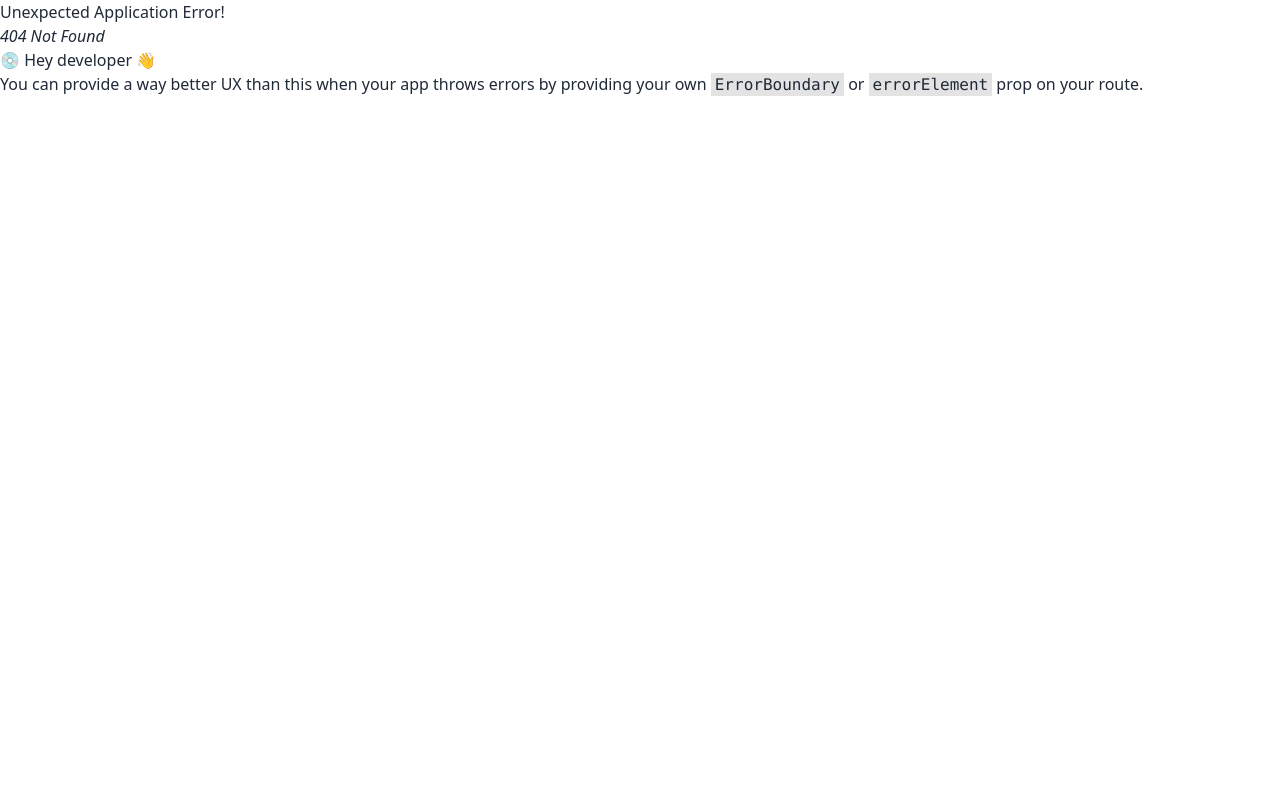
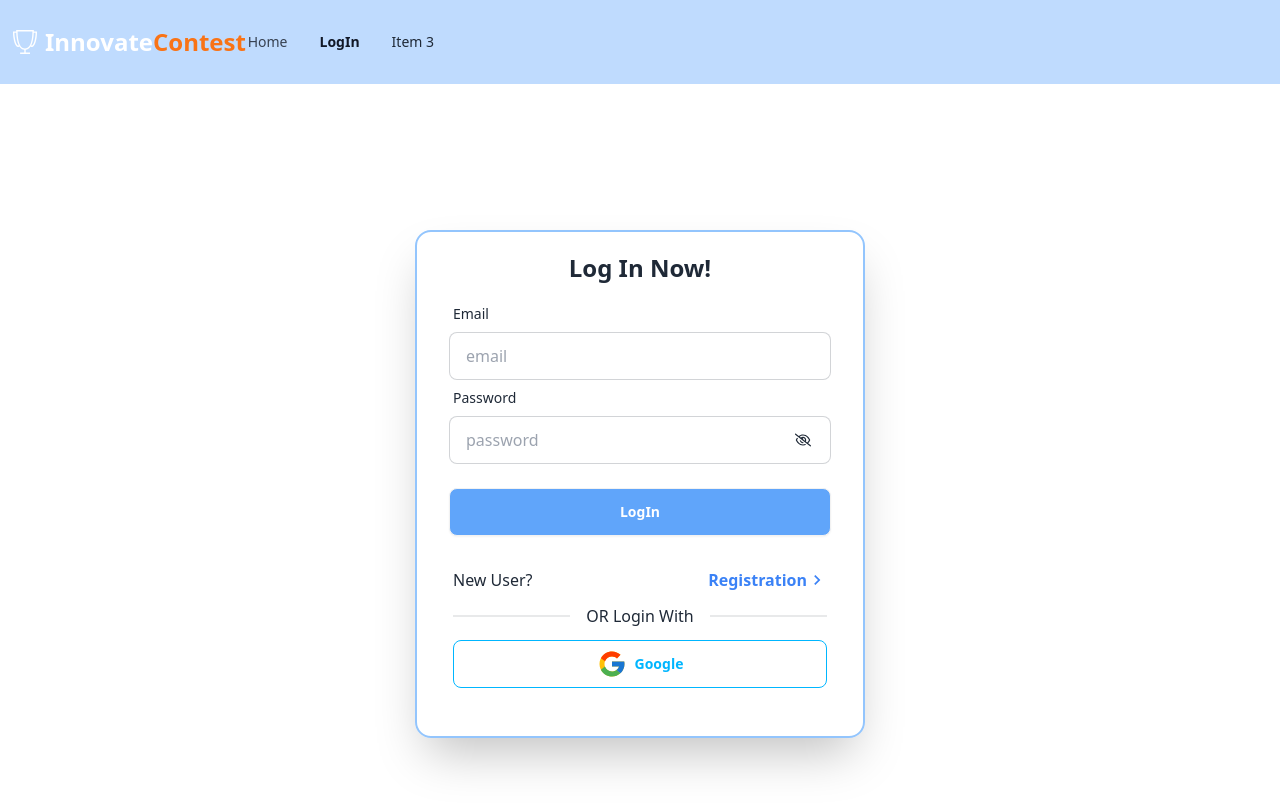
Before and after one commit to regone7/contest-platform-client, a React (Vite) app: page /login in a window 1280 px wide. Before the commit this address had no page. Shown: the top 810 px of the page. Built offline with nearby package versions, Linux system fonts and the light colour scheme.

Commit message:
design register and login

```diff
--- a/src/components/Banner.jsx
+++ b/src/components/Banner.jsx
@@ -9,7 +9,7 @@ const Banner = () => {
                     <p className="text-center">Contest Creation Platform</p>
                     <div className="mt-12 flex  justify-center items-center">
                         <input type="text" placeholder="Type here" className="input input-bordered input-warning w-50% md:w-full md:max-w-xs  rounded-sm" />
-                        <button className="btn bg-orange-400 hover:bg-green-300 rounded-sm rounded-r-full ">Search</button>
+                        <button className="btn bg-orange-400 hover:bg-orange-500 rounded-sm rounded-r-full ">Search</button>
                     </div>
                 </div>
             </div>
--- /dev/null
+++ b/src/components/Login.jsx
@@ -0,0 +1,63 @@
+import { useState } from "react";
+import { FaRegEyeSlash } from "react-icons/fa6";
+import { FcGoogle } from "react-icons/fc";
+import { IoMdEye } from "react-icons/io";
+import { Link } from "react-router-dom";
+import { MdOutlineNavigateNext } from "react-icons/md";
+
+const Login = () => {
+    const [showPasswords, setShowPasswords] = useState(false)
+    return (
+        <div>
+            <div className="hero min-h-screen ">
+                <div className="hero-content ">
+                    <div className="card shrink-0 lg:w-[450px]  md:w-[350px] shadow-2xl border-2 border-blue-300">
+                        <h1 className="text-2xl text-center pt-5 -mb-5 font-bold">Log In Now!</h1>
+                        <div className="card-body">
+                            <form >
+                                <div className="form-control">
+                                    <label className="label">
+                                        <span className="label-text">Email</span>
+                                    </label>
+                                    <input type="email" placeholder="email" name="email" className="input input-bordered" required />
+                                </div>
+                                <div className="form-control">
+                                    <label className="label">
+                                        <span className="label-text">Password</span>
+                                    </label>
+                                    <div>
+                                        <input type={showPasswords ? "text" : "password"} name="password" placeholder="password" className="input input-bordered relative w-full" required />
+                                        <span className="absolute -ml-9 mt-4" onClick={() => { setShowPasswords(!showPasswords) }}>
+                                            {
+                                                showPasswords ? <IoMdEye /> : <FaRegEyeSlash />
+                                            }
+                                        </span>
+                                    </div>
+                                </div>
+                                <div className="form-control mt-6">
+                                    <input type="submit" value="LogIn" className="btn  bg-blue-400 hover:bg-blue-600 text-white" />
+                                </div>
+
+                            </form>
+                        </div>
+
+                        <div className="flex items-center justify-between px-9">
+                            <h1>New User?  </h1>
+                            <Link to='/register'><p className=" text-blue-500 flex items-center font-semibold ">Registration <MdOutlineNavigateNext className="text-xl" /></p></Link>
+                        </div>
+
+                        <div className="divider divider-gray-100 px-9">OR Login With </div>
+                        <div className="px-9 flex flex-col w-full gap-3 mb-12">
+                            <button  className="btn btn-outline btn-info "><FcGoogle className="text-3xl" /> Google</button>
+
+                        </div>
+
+                    </div>
+                </div>
+
+            </div>
+        </div>
+    );
+};
+
+export default Login;
--- a/src/components/NavBar.jsx
+++ b/src/components/NavBar.jsx
@@ -1,5 +1,6 @@
 
 import { TfiCup } from "react-icons/tfi";
+import { NavLink } from "react-router-dom";
 const NavBar = () => {
     return (
         <div>
@@ -19,20 +20,17 @@ const NavBar = () => {
                         </ul>
                     </div>
 
-                    <h1 className="btn btn-ghost text-2xl -ml-7 lg:-ml-3 text-white"> <TfiCup  /> Innovate <span className="-ml-2 text-orange-500">Contest</span> </h1>
+                    <h1 className="btn btn-ghost text-2xl -ml-7 lg:-ml-3 text-white"> <TfiCup /> Innovate <span className="-ml-2 text-orange-500">Contest</span> </h1>
                 </div>
                 <div className="navbar hidden lg:flex lg:ml-">
                     <ul className="menu menu-horizontal px-1">
-                        <li><a></a></li>
                         <li>
-                            <details>
-                                <summary>Parent</summary>
-                                <ul className="p-2">
-                                    <li><a>Submenu 1</a></li>
-                                    <li><a>Submenu 2</a></li>
-                                </ul>
-                            </details>
+                            <NavLink to='/' className={({ isActive }) => isActive ? 'text-gray-900 font-bold  h-9 flex justify-center items-center text-md' : ' text-gray-700 h-9 flex justify-center items-center text-md'}>Home</NavLink>
                         </li>
+                        <li>
+                            <NavLink to='/login' className={({ isActive }) => isActive ? 'text-gray-900 font-bold  h-9 flex justify-center items-center text-md' : ' text-gray-700 h-9 flex justify-center items-center text-md'}>LogIn</NavLink>
+                        </li>
+
                         <li><a>Item 3</a></li>
                     </ul>
                 </div>
--- /dev/null
+++ b/src/components/Register.jsx
@@ -0,0 +1,68 @@
+import { useState } from "react";
+import { FaRegEyeSlash } from "react-icons/fa6";
+import { IoMdEye } from "react-icons/io";
+import { Link } from "react-router-dom";
+
+const Register = () => {
+    const [showPassword, setShowPassword] = useState(false)
+    return (
+        <div>
+            <div className="hero min-h-screen ">
+                <div className="hero-content ">
+                    <div className="card shrink-0 lg:w-[450px]  md:w-[350px] shadow-2xl  border-2 border-blue-300 ">
+                        <h1 className="text-2xl text-center pt-5 -mb-5 font-bold ">Register Now!</h1>
+                        <div className="card-body">
+                            <form >
+                                <div className="form-control">
+                                    <label className="label">
+                                        <span className="label-text">Name</span>
+                                    </label>
+                                    <input type="text" placeholder="name" name="name" className="input input-bordered" required />
+                                </div>
+                                <div className="form-control">
+                                    <label className="label">
+                                        <span className="label-text">Email</span>
+                                    </label>
+                                    <input type="email" name="email" placeholder="email" className="input input-bordered" required />
+                                </div>
+                                <div className="form-control">
+                                    <label className="label">
+                                        <span className="label-text">PhotoURL</span>
+                                    </label>
+                                    <input type="text" placeholder="photoURL" name="photoURL" className="input input-bordered" required />
+                                </div>
+                                <div className="form-control">
+
+                                    <label className="label">
+                                        <span className="label-text">Password</span>
+                                    </label>
+                                    <div>
+                                        <input type={showPassword ? "text" : "password"} name="password" placeholder="password" className="input input-bordered relative w-full" required />
+                                        <span className="absolute -ml-9 mt-4" onClick={() => { setShowPassword(!showPassword) }}>
+                                            {
+                                                showPassword ? <IoMdEye /> : <FaRegEyeSlash />
+                                            }
+                                        </span>
+                                    </div>
+
+                                </div>
+                                <div className="form-control ">
+                                    <input type="submit" value="Register" className="btn mt-5 bg-blue-400 hover:bg-blue-600 text-white" />
+                                </div>
+                            </form>
+
+                        </div>
+                        <div className="flex items-center justify-between px-9 mb-7">
+                            <h2>Alraedy have an account!</h2>
+                            <Link to='/login'><p className=" text-blue-500">Log In</p></Link>
+                        </div>
+
+                    </div>
+                </div>
+
+            </div>
+        </div>
+    );
+};
+
+export default Register;
```
Also changed, not shown: src/routers/Router.jsx (+10 -0 lines).
